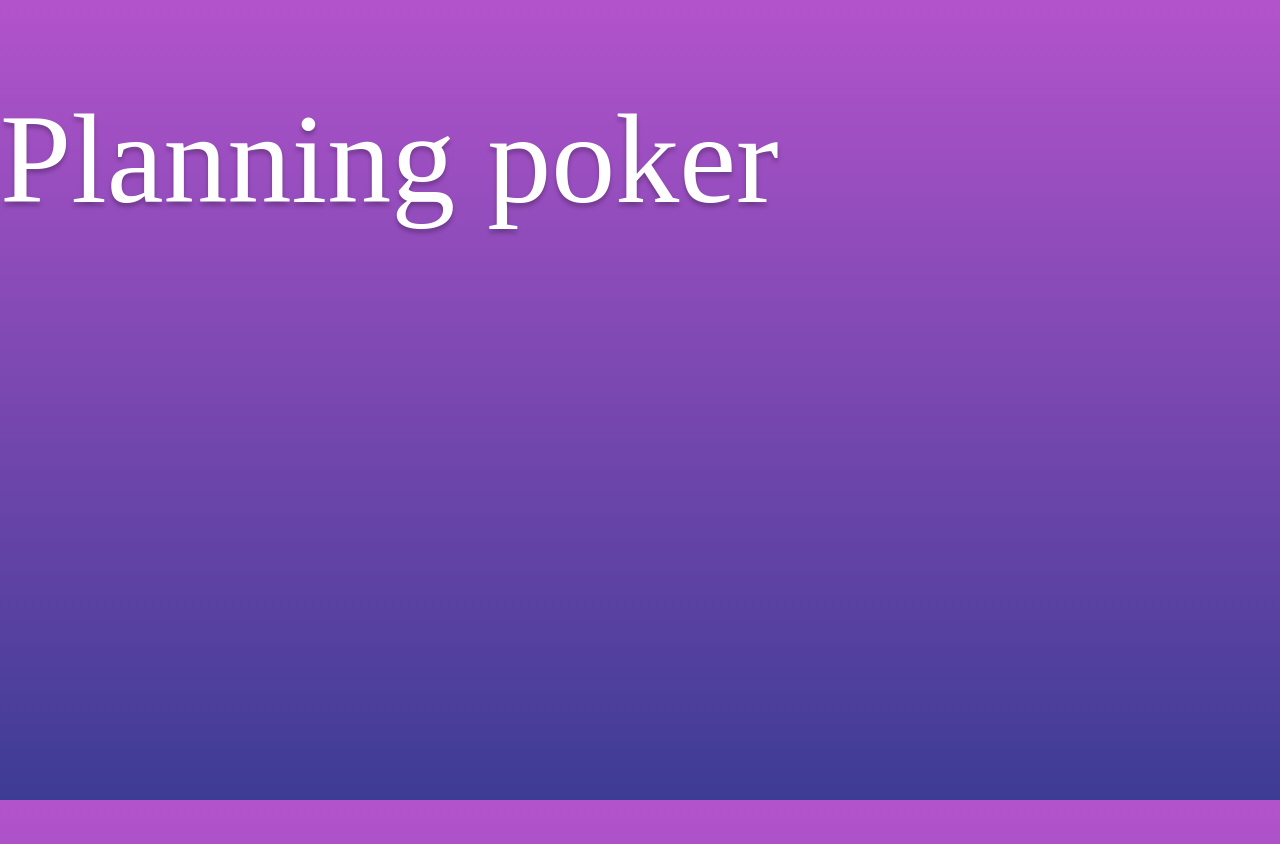
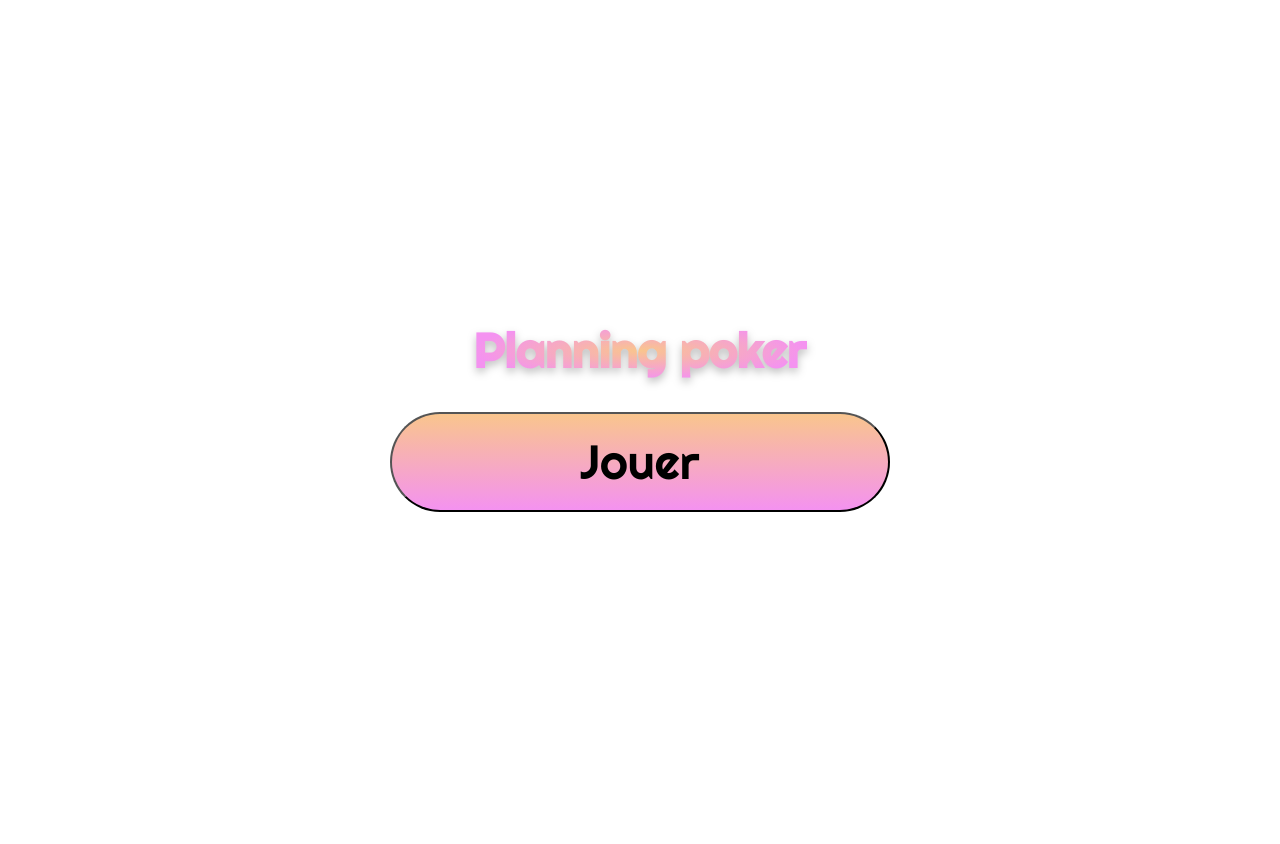
Before and after one commit to TiavinaA/Projet-CAPI, a plain HTML site: page index.html in a window 1280 px wide. After the commit the page ends 800 px from the top, so only its background shows below. Drawn offline with Linux system fonts and the light colour scheme.

Commit message:
Design updated
white background and gradient text

```diff
--- a/index.html
+++ b/index.html
@@ -6,9 +6,13 @@
     <meta http-equiv="X-UA-Compatible" content="ie=edge">
     <title>Planninh Poker</title>
     <link rel="stylesheet" href="style.css">
+    <link href='https://fonts.googleapis.com/css?family=Righteous' rel='stylesheet'>
   </head>
   <body>
-      <h1 class="menu">Planning poker</h1>
+    <div class="menu">
+      <h1 class="titre">Planning poker</h1>
+      <button class="button">Jouer</button>
+    </div>
 
   </body>
 </html>
--- a/style.css
+++ b/style.css
@@ -1,17 +1,37 @@
-html, body {
-    height: 100%;
+html {
+    display: flex;
+    justify-content: center;
+    align-items: center;
+    height: 100vh;
     margin: 0;
 }
-body {
-    background: linear-gradient(180deg, #B353CB 0%, #3D3C94 100%);
-    overflow: hidden;
-    }
-h1 {
-    color: #FFF;
-    text-shadow: 0px 4px 4px rgba(0, 0, 0, 0.25);
+
+.titre{
     font-family: Righteous;
-    font-size: 128px;
-    font-style: normal;
-    font-weight: 400;
-    line-height: normal;
+    flex-shrink: 0;
+    filter: drop-shadow(0px 4px 4px rgba(0, 0, 0, 0.25));
+    background-image: radial-gradient(50% 50% at 50% 50%, #F9C58D 0%, #F492F0 100%);
+    background-size: 100%;
+    -webkit-background-clip: text;
+    -webkit-text-fill-color: transparent;
+    -moz-text-fill-color: transparent;
+    font-size: 3em;
+
 }
+
+button {
+    border-radius: 100px;
+    background: linear-gradient(180deg, #F9C58D 0%, #F492F0 100%);
+    flex-shrink: 0;
+    font-family: Righteous;
+    width: 150%;
+    height: 100px;
+    font-size: 3em;
+}
+.menu{
+    display: flex;
+    flex-direction: column;
+    align-items: center;
+    position: relative;
+    text-align: center;
+}
```
